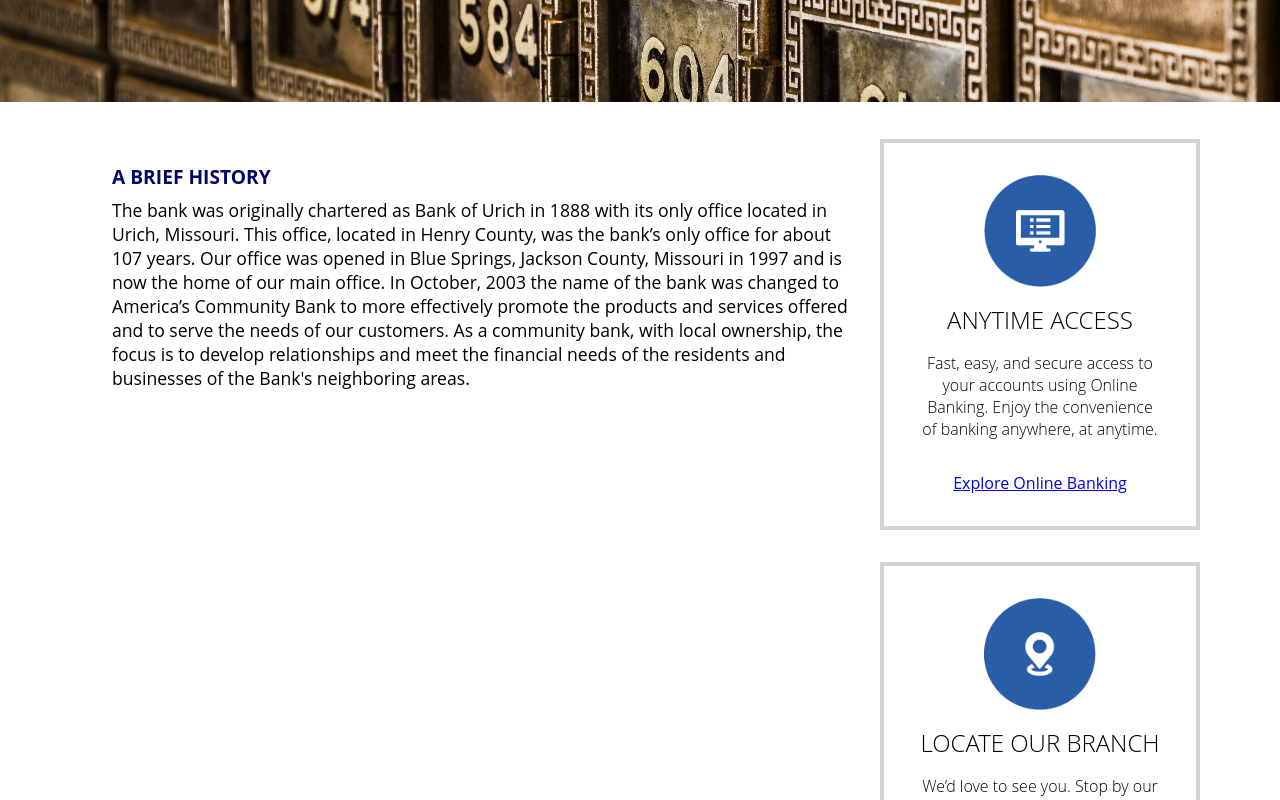
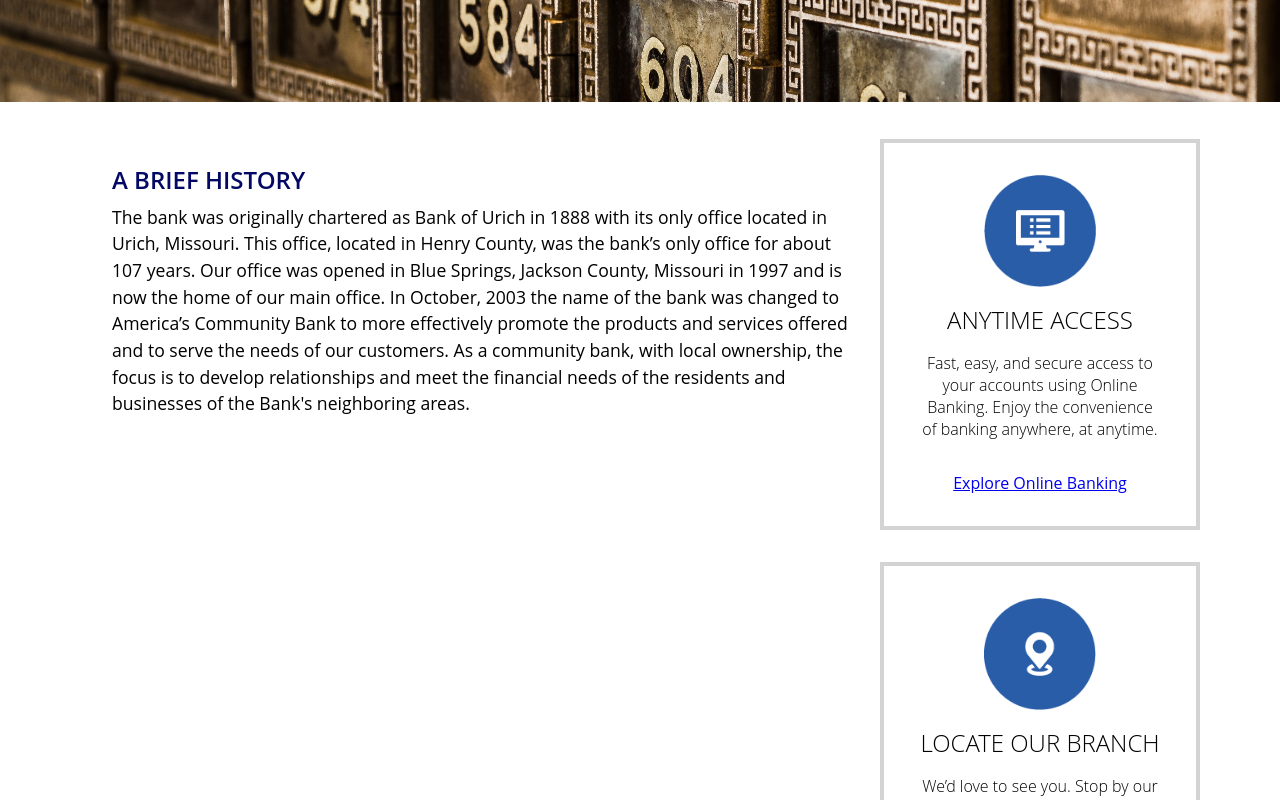
Before and after one commit to cnr-mtsn/am-comm-bank, a React (Create React App) app: page /about in a window 1280 px wide. Shown: the part 520-1320 px from the top of the page. Built offline with nearby package versions, Linux system fonts and the light colour scheme.

Commit message:
added image to online banking page

```diff
--- a/src/components/InfoSection.js
+++ b/src/components/InfoSection.js
@@ -7,12 +7,13 @@
   h2 {
     color: ${props => props.theme.colors.blue};
     text-transform: uppercase;
-    font-size: 1.2rem;
-    margin-bottom: 0.5rem;
-    font-weight: 700;
+    font-size: 1.5rem;
+    margin-bottom: .5rem;
+    font-weight: 600;
   }
   p {
     font-size: 1.1rem;
+    line-height: 20pt;
   }
   ul {
     margin: 1rem 0;
@@ -20,7 +21,7 @@
   li {
     padding: 0.3rem;
     list-style: inside;
-    line-height: 15pt;
+    line-height: 20pt;
   }
   .info-section {
     margin-top: 2.5rem;
--- a/src/pages/About.js
+++ b/src/pages/About.js
@@ -3,23 +3,16 @@
 import SideCard from "../components/SideCard";
 import online from "../media/online.png";
 import locate from "../media/locate.png";
-import {
-  AccountPageWrapper,
-  Container,
-  CardSection,
-  FullWidthImage,
-} from "../components/styles";
+import { AccountPageWrapper, Container, CardSection, FullWidthImage } from "../components/styles";
 import depositBoxes from "../media/depositBoxes.jpg";
 import InfoSection from "../components/InfoSection";
 
 export default function About() {
 	return (
 		<AccountPageWrapper>
-      <FullWidthImage src={depositBoxes} alt='Photo by Tim Evans on Unsplash' />
+			<FullWidthImage src={depositBoxes} alt="Photo by Tim Evans on Unsplash" />
 			<Container>
-        <div>
 				<InfoSection type={about} />
-        </div>
 				<CardSection>
 					<SideCard image={online} card={cards.online} />
 					<SideCard image={locate} card={cards.locate} />
--- a/src/pages/Location.js
+++ b/src/pages/Location.js
@@ -13,10 +13,11 @@
 	div {
 		h4 {
 			margin: 0.5rem 0 0 0;
+			font-weight: 500;
 		}
 		h3 {
 			color: ${props => props.theme.colors.lightBlue};
-			font-weight: 500;
+			font-weight: 600;
 			font-family: sans-serif;
 			text-transform: uppercase;
 		}
@@ -46,9 +47,6 @@
 	return (
 		<AccountPageWrapper>
 			<Container>
-        <sectio>
-
-        </sectio>
 				<h2>{location.header}</h2>
 				<div className="blue-springs-office">
 					<h3>Blue Springs Office</h3>
@@ -58,14 +56,14 @@
 				</div>
 				<div>
 					<h3>Lobby Hours</h3>
-					<h4>Monday-Friday</h4>
+					<h4>Mon-Fri</h4>
 					<p>{location.hours.lobby.weekday}</p>
 					<h4>Saturday</h4>
 					<p>{location.hours.lobby.saturday}</p>
 				</div>
 				<div>
 					<h3>Drive Up Hours</h3>
-					<h4>Monday-Friday</h4>
+					<h4>Mon-Fri</h4>
 					<p>{location.hours.driveUp.weekday}</p>
 					<h4>Saturday</h4>
 					<p>{location.hours.driveUp.saturday}</p>
--- a/src/pages/OnlineBanking.js
+++ b/src/pages/OnlineBanking.js
@@ -1,24 +1,27 @@
 import React from "react";
 import InfoSection from "../components/InfoSection";
-
 import SideCard from "../components/SideCard";
 import { cards, onlineBanking } from "../utils/data";
 import {
   AccountPageWrapper,
   Container,
   CardSection,
+  FullWidthImage
 } from "../components/styles";
 import locate from "../media/locate.png";
 import piggyBank from "../media/piggyBank.png";
+import onlineBankingImage from '../media/online_banking.jpg';
+
 export default function OnlineBanking() {
   return (
     <AccountPageWrapper>
+      <FullWidthImage src={onlineBankingImage} alt="Photo by Anete Lusina from Pexels"/>
       <Container>
         <div>
           <InfoSection type={onlineBanking} />
           <div
             style={{
-              padding: "2.5rem 0 1rem 0",
+              padding: "2rem",
               display: "flex",
               flexDirection: "column",
               gap: "1rem",
```
Also changed, not shown: src/media/bankPic.jpg (added), src/media/online_banking.jpg (added). Lines whose indentation alone changed are shown as unchanged.
